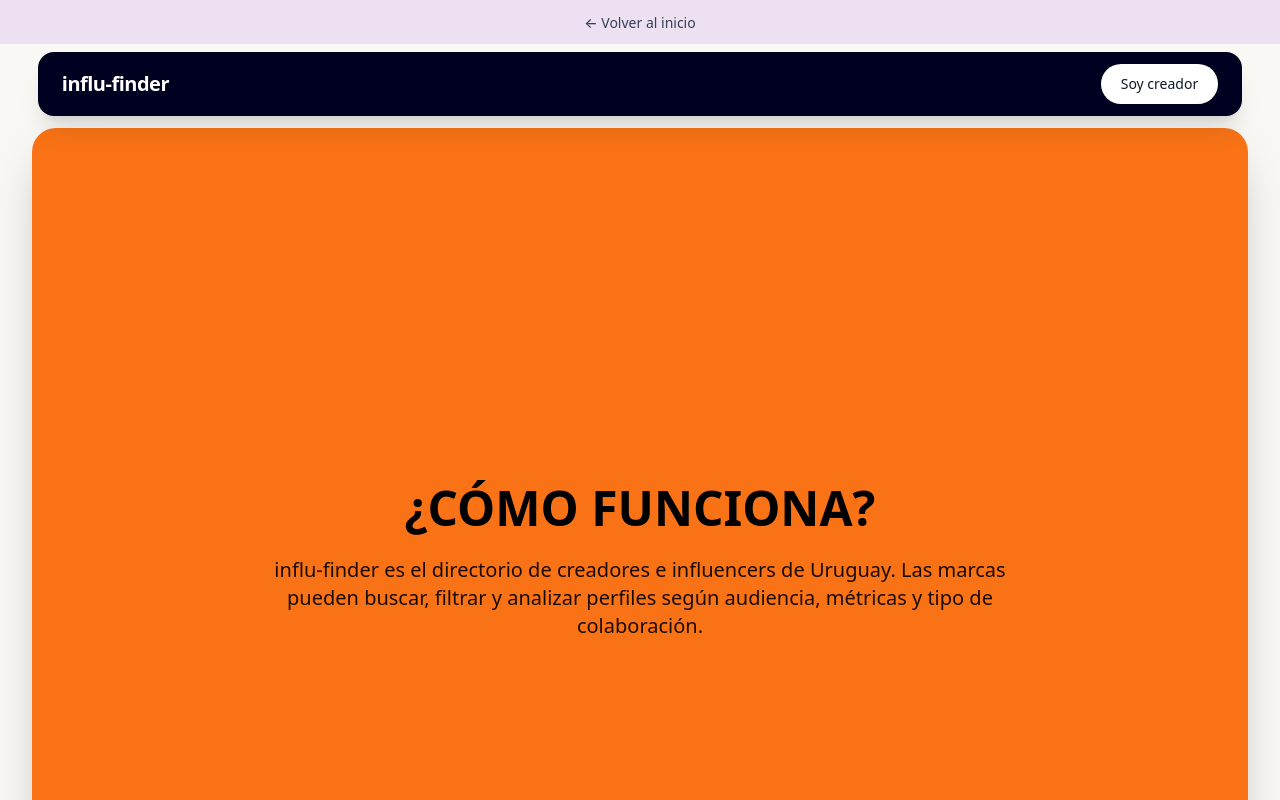
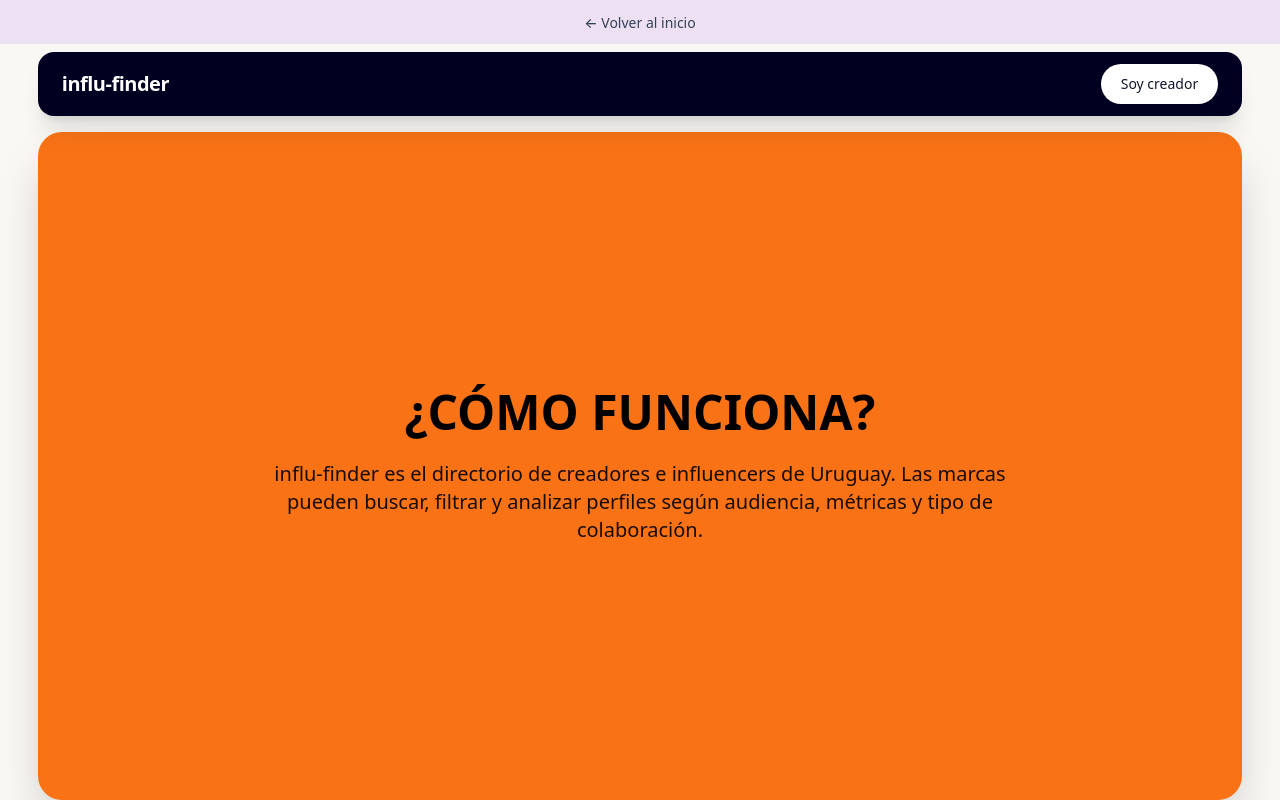
Before and after one commit to paulinasos4/InfluFinder, a Next.js app: page /como-funciona in a window 1280 px wide. Shown: the top 800 px of the page. Built offline with nearby package versions, Linux system fonts and the light colour scheme.

Commit message:
arreglo nuestro objetivo los scroll

```diff
--- a/app/como-funciona/page.tsx
+++ b/app/como-funciona/page.tsx
@@ -31,8 +31,8 @@ export default function ComoFuncionaPage() {
         </div>
       </header>
 
-      {/* Sección 1 — naranja estática como base, violeta y beige se deslizan arriba y la cubren */}
-      <section className="min-h-screen flex flex-col justify-center px-4 sm:px-6 md:px-[1cm] pt-[7.5rem] md:pt-[8.25rem] py-16 mt-24 md:mt-32 mx-4 sm:mx-6 md:mx-8 rounded-3xl bg-[#f97316] sticky top-0 z-10 shadow-2xl">
+      {/* Naranja fija — mismo tamaño y posición que violeta/beige */}
+      <section className="fixed top-[7.5rem] md:top-[8.25rem] left-4 right-4 sm:left-6 sm:right-6 md:left-[1cm] md:right-[1cm] z-10 flex flex-col justify-center py-16 rounded-3xl bg-[#f97316] shadow-2xl h-[calc(100vh-7.5rem)] md:h-[calc(100vh-8.25rem)]">
           <div className="max-w-3xl mx-auto text-center">
             <h1 className="text-3xl sm:text-4xl md:text-5xl font-bold text-black uppercase leading-tight mb-6">
               ¿Cómo funciona?
@@ -43,8 +43,11 @@ export default function ComoFuncionaPage() {
           </div>
       </section>
 
-      {/* Sección 2 — violeta, apilada: asoma la naranja arriba (solo margen superior) */}
-      <section className="min-h-screen flex flex-col justify-center px-4 sm:px-6 md:px-[1cm] py-16 mt-12 md:mt-16 mx-4 sm:mx-6 md:mx-8 bg-[#7c3aed] rounded-3xl sticky top-0 z-20 shadow-2xl">
+      {/* Espacio para scroll — la naranja queda fija, violeta y beige suben al deslizar */}
+      <div className="min-h-screen" aria-hidden />
+
+      {/* Sección 2 — violeta, se superpone arriba: franja de naranja visible (top más bajo para crear espacio) */}
+      <section className="flex flex-col justify-center px-4 sm:px-6 md:px-[1cm] py-16 mt-6 md:mt-8 mx-4 sm:mx-6 md:mx-8 bg-[#7c3aed] rounded-3xl sticky top-[9rem] md:top-[10.5rem] z-20 shadow-2xl h-[calc(100vh-9rem)] md:h-[calc(100vh-10.5rem)]">
         <div className="max-w-3xl mx-auto text-center">
           <h2 className="text-3xl sm:text-4xl md:text-5xl font-bold text-white uppercase leading-tight mb-6">
             Nuestro objetivo
@@ -55,8 +58,8 @@ export default function ComoFuncionaPage() {
         </div>
       </section>
 
-      {/* Sección 3 — beige, apilada: asoman violeta y naranja arriba (solo margen superior) */}
-      <section className="min-h-screen flex flex-col justify-center px-4 sm:px-6 md:px-[1cm] py-16 mt-20 md:mt-24 mx-4 sm:mx-6 md:mx-8 bg-[#e8e0d5] rounded-3xl sticky top-0 z-30 shadow-2xl">
+      {/* Sección 3 — beige, se superpone arriba: franjas de violeta y naranja visibles */}
+      <section className="flex flex-col justify-center px-4 sm:px-6 md:px-[1cm] py-16 mt-12 md:mt-16 mx-4 sm:mx-6 md:mx-8 bg-[#e8e0d5] rounded-3xl sticky top-[7.5rem] md:top-[8.25rem] z-30 shadow-2xl h-[calc(100vh-10.5rem)] md:h-[calc(100vh-12.25rem)]">
         <div className="max-w-3xl mx-auto text-center">
           <h2 className="text-3xl sm:text-4xl md:text-5xl font-bold text-slate-900 uppercase leading-tight mb-6">
             Un solo lugar para encontrar
```
Lines whose indentation alone changed are shown as unchanged.
